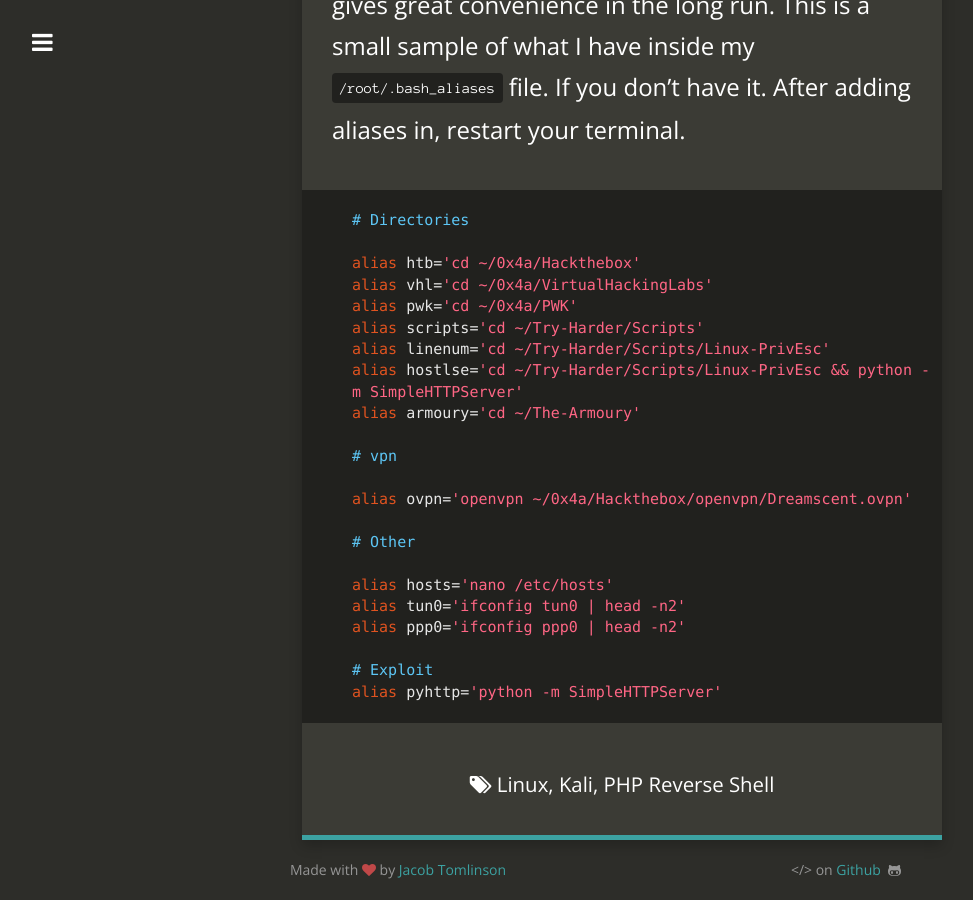
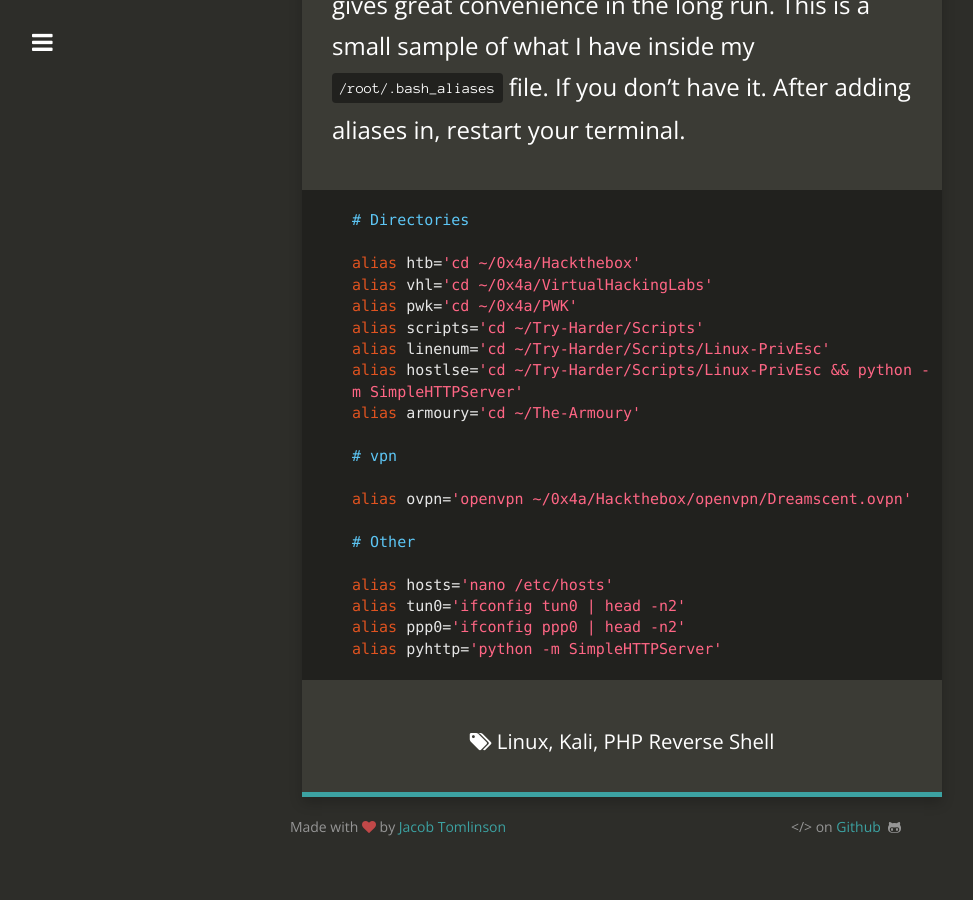
Before and after one commit to Dreamscent/Dreamscent.github.io, a Jekyll site: the page built from _posts/2019-09-21-Kali-Linux-QoL.md, in a window 1280 px wide and 900 px high, scrolled down 2544 px. Shown: the whole window, without its empty margins (18-991 px from the left). Built offline with Jekyll 4.4.1, drawn with Linux system fonts in a browser that asks for light colours; nearby versions of some CDN libraries; after the commit the page ends 3401 px from its top, so only the background shows below that.

Commit message:
Update 2019-09-21-Kali-Linux-QoL.md

```diff
--- a/_posts/2019-09-21-Kali-Linux-QoL.md
+++ b/_posts/2019-09-21-Kali-Linux-QoL.md
@@ -80,8 +80,6 @@ alias ovpn='openvpn ~/0x4a/Hackthebox/openvpn/Dreamscent.ovpn'
 alias hosts='nano /etc/hosts'
 alias tun0='ifconfig tun0 | head -n2'
 alias ppp0='ifconfig ppp0 | head -n2'
-
-# Exploit
 alias pyhttp='python -m SimpleHTTPServer'
 ~~~
 
```
